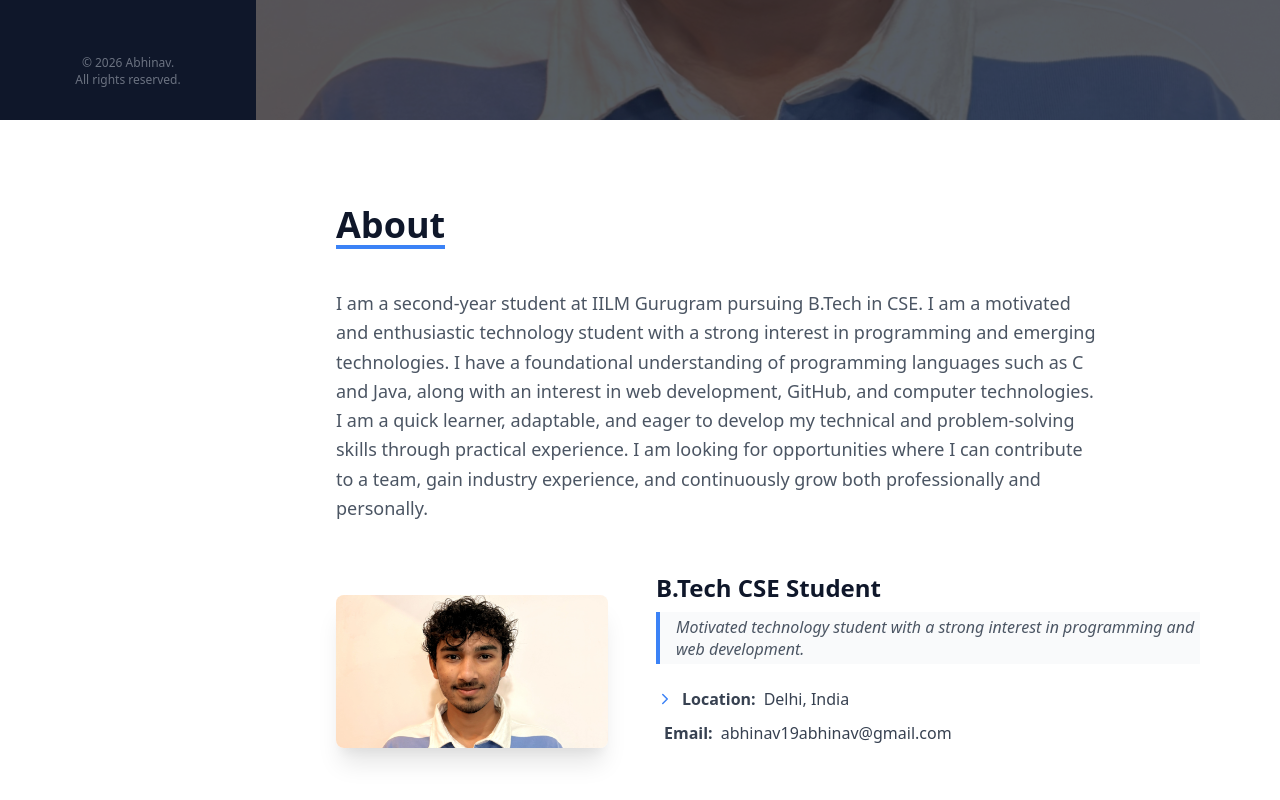
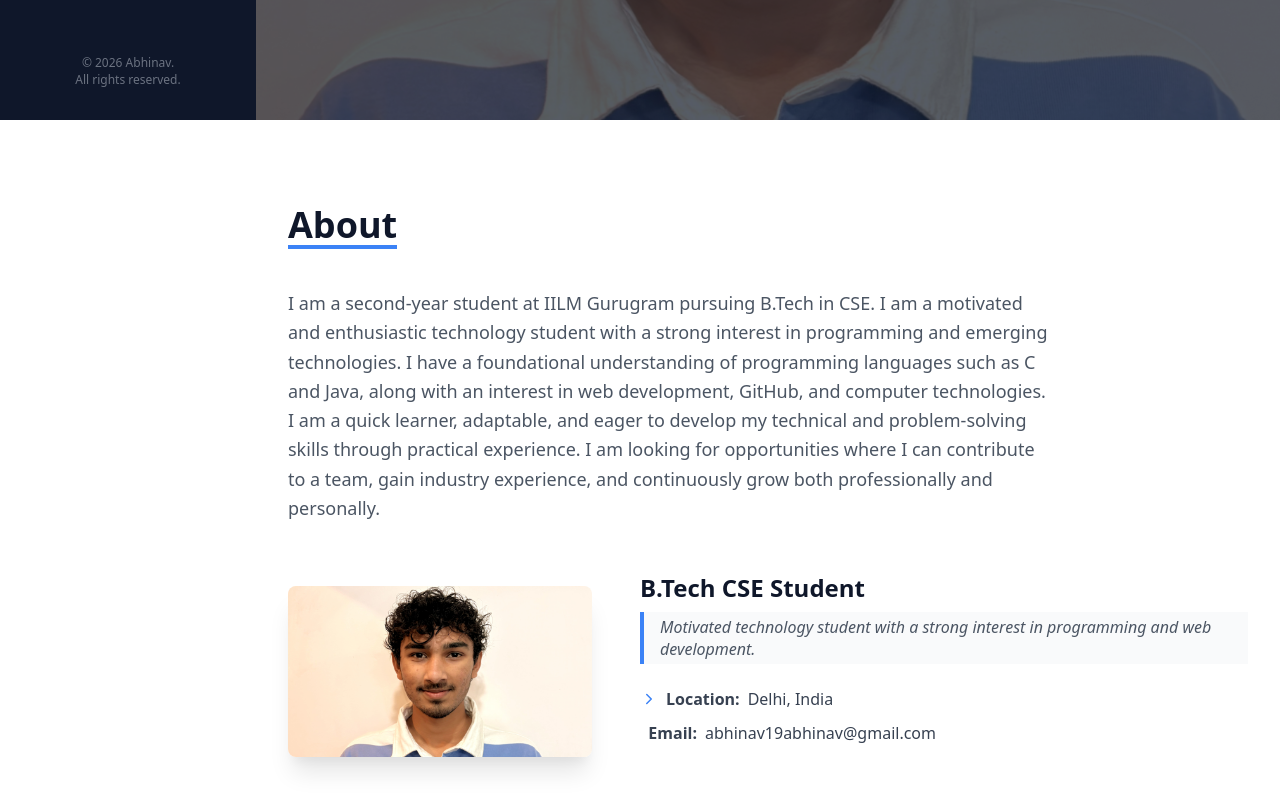
Before and after one commit to Abhinav-2006-ux/abhinav-portfolio-, a React (Vite) app: page / in a window 1280 px wide. Shown: the part 680-1480 px from the top of the page. Built offline with nearby package versions, Linux system fonts and the light colour scheme.

Commit message:
Fix mobile responsive styling across components

```diff
--- a/src/components/About.css
+++ b/src/components/About.css
@@ -1,16 +1,10 @@
 .section-padding {
-  padding: 5rem 1rem;
+  padding: 4rem 0;
 }
 
 @media (min-width: 768px) {
   .section-padding {
-    padding: 5rem 2.5rem;
-  }
-}
-
-@media (min-width: 1024px) {
-  .section-padding {
-    padding: 5rem 5rem;
+    padding: 5rem 0;
   }
 }
 
--- a/src/components/Hero.css
+++ b/src/components/Hero.css
@@ -25,12 +25,18 @@
 }
 
 .hero-title {
-  font-size: 3rem;
+  font-size: 2.5rem;
   font-weight: 800;
   color: var(--color-white);
   margin-bottom: 1rem;
   letter-spacing: -0.025em;
   text-shadow: 0 4px 6px rgba(0, 0, 0, 0.1);
+}
+
+@media (min-width: 640px) {
+  .hero-title {
+    font-size: 3.5rem;
+  }
 }
 
 @media (min-width: 768px) {
--- a/src/index.css
+++ b/src/index.css
@@ -25,6 +25,7 @@
 html {
   scroll-behavior: smooth;
   font-family: ui-sans-serif, system-ui, -apple-system, BlinkMacSystemFont, "Segoe UI", Roboto, "Helvetica Neue", Arial, sans-serif;
+  overflow-x: hidden;
 }
 
 body {
@@ -32,6 +33,8 @@ body {
   background-color: var(--color-white);
   -webkit-font-smoothing: antialiased;
   -moz-osx-font-smoothing: grayscale;
+  overflow-x: hidden;
+  width: 100%;
 }
 
 ::selection {
@@ -56,7 +59,17 @@ body {
 
 /* Layout Utilities */
 .container {
+  width: 100%;
   max-width: 64rem; /* Replaced by specific max-widths in components */
   margin-left: auto;
   margin-right: auto;
+  padding-left: 1.25rem;
+  padding-right: 1.25rem;
 }
+
+@media (min-width: 768px) {
+  .container {
+    padding-left: 2rem;
+    padding-right: 2rem;
+  }
+}
```
